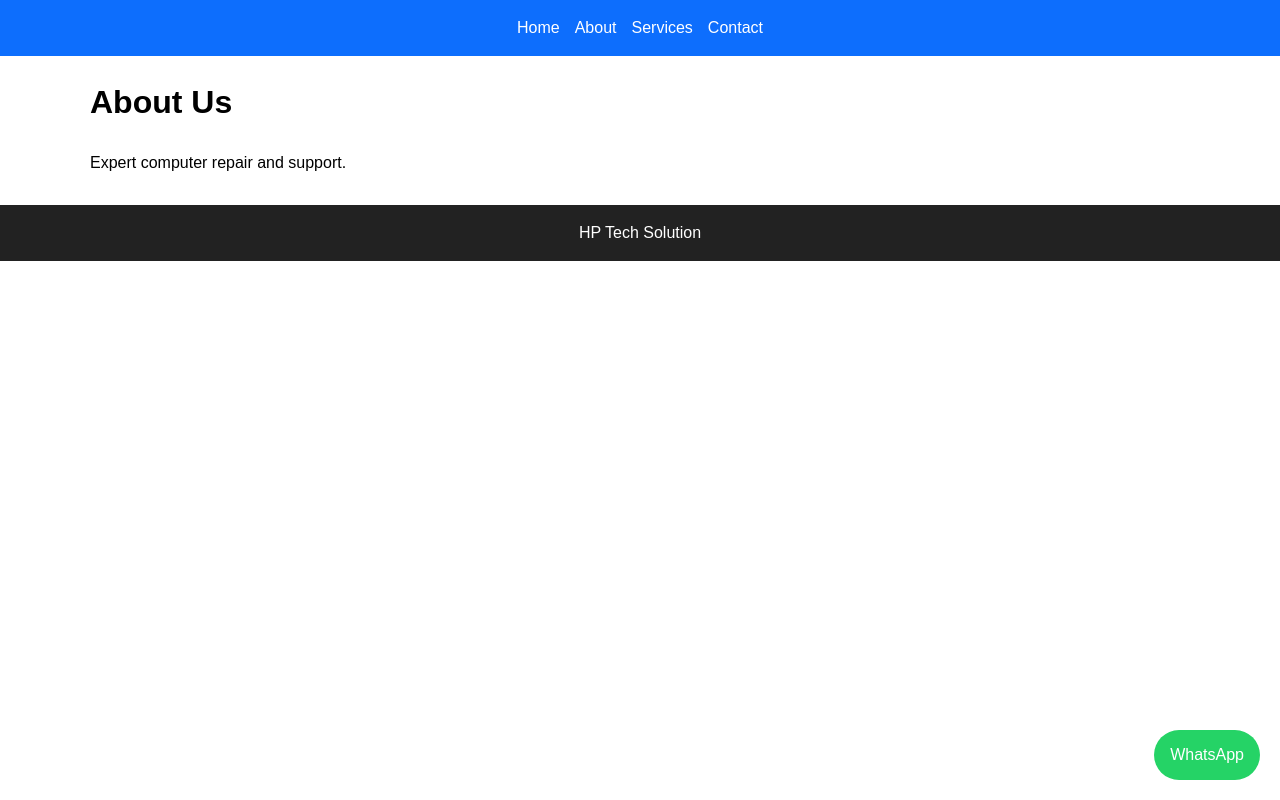
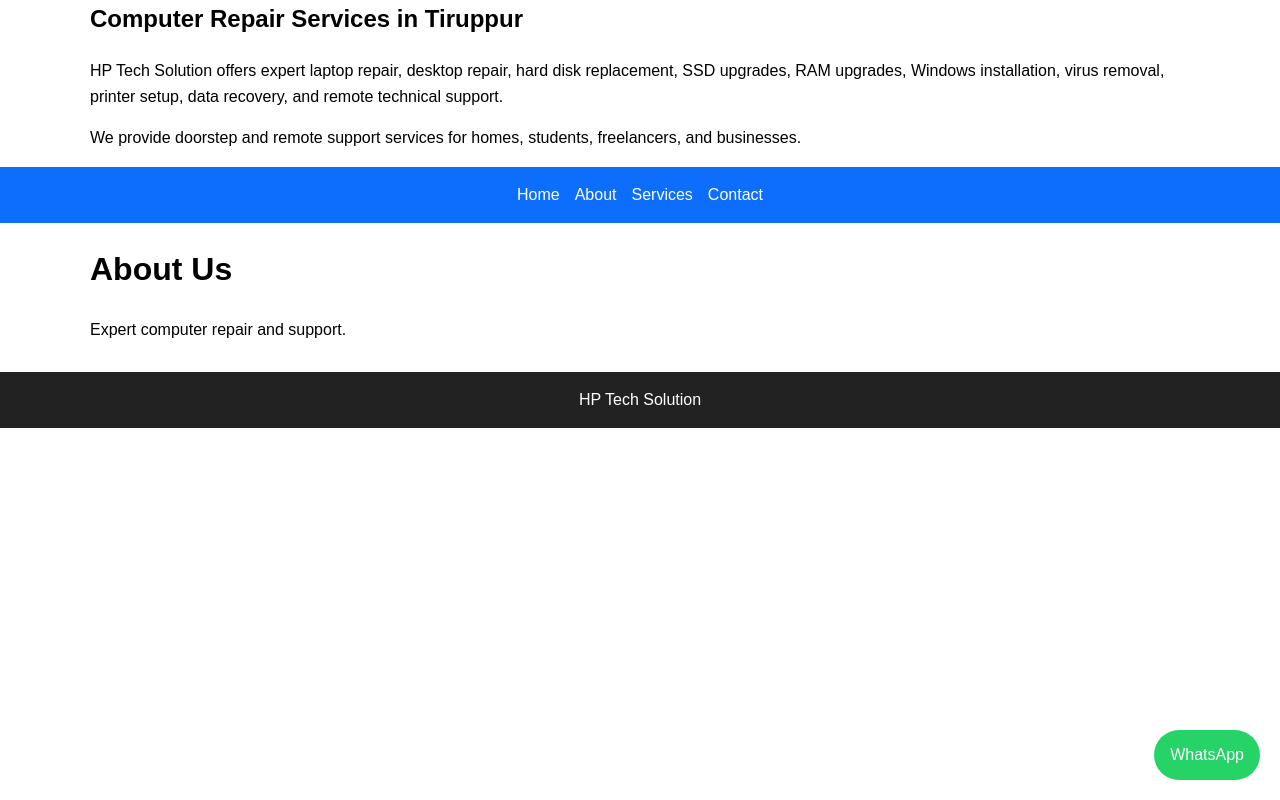
Before and after one commit to Harikani2325/HP-tech-solution, a plain HTML site: page about.html in a window 1280 px wide. Drawn offline with Linux system fonts and the light colour scheme.

Commit message:
Enhance about.html with service details
Added detailed description of computer repair services offered by HP Tech Solution.

```diff
--- a/about.html
+++ b/about.html
@@ -1,5 +1,24 @@
 <html><head>
 <meta charset="UTF-8"><meta name="viewport" content="width=device-width,initial-scale=1">
 <meta name="description" content="HP Tech Solution Laptop and Desktop Services">
+<section>
+<div class="container">
+
+<h2>Computer Repair Services in Tiruppur</h2>
+
+<p>
+HP Tech Solution offers expert laptop repair, desktop repair,
+hard disk replacement, SSD upgrades, RAM upgrades,
+Windows installation, virus removal, printer setup,
+data recovery, and remote technical support.
+</p>
+
+<p>
+We provide doorstep and remote support services
+for homes, students, freelancers, and businesses.
+</p>
+
+</div>
+</section>
 <link rel="stylesheet" href="style.css">
 <title>About</title></head><body><header><nav><a href='index.html'>Home</a><a href='about.html'>About</a><a href='services.html'>Services</a><a href='contact.html'>Contact</a></nav></header><div class='container'><h1>About Us</h1><p>Expert computer repair and support.</p></div><a class='whatsapp' href='https://wa.me/918015543034'>WhatsApp</a><footer>HP Tech Solution</footer></body></html>
```
